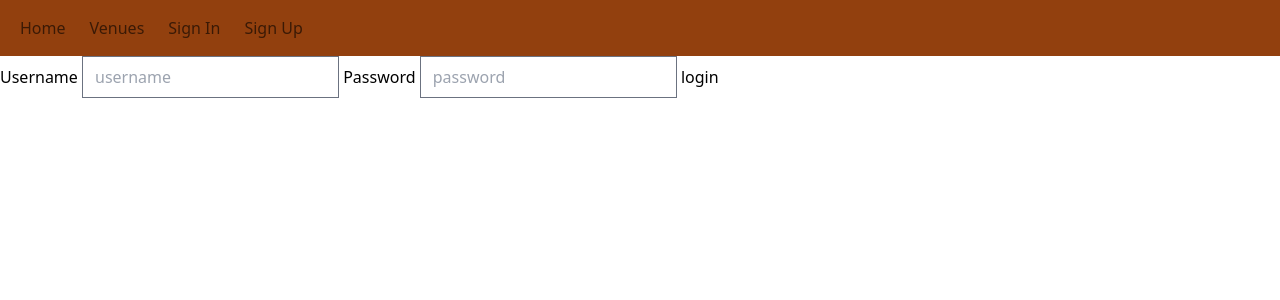
After one commit to maciejbentkowski/knajping-demo-django, a Django app: page /login/ in a window 1280 px wide. The commit adds this page. Shown: the top 300 px of the page. Run offline with Django 5.2, Linux system fonts and the light colour scheme; style sheets or scripts are compiled from the project's sources; some libraries are stand-ins or nearby versions.

Commit message:
Added possibility to create user and log in

```diff
--- a/templates/header.html
+++ b/templates/header.html
@@ -18,12 +18,18 @@
           <li class="mb-4 lg:mb-0 lg:pe-2">
             <a class="block text-black/60 transition duration-200 hover:text-black/80 hover:ease-in-out focus:text-black/80 active:text-black/80 motion-reduce:transition-none dark:text-white/60 dark:hover:text-white/80 dark:focus:text-white/80 dark:active:text-white/80 lg:px-2" href="{% url 'venues:venues'%}">Venues</a>
           </li>
-          <li class="mb-4 lg:mb-0 lg:pe-2">
-            <a class="block text-black/60 transition duration-200 hover:text-black/80 hover:ease-in-out focus:text-black/80 active:text-black/80 motion-reduce:transition-none dark:text-white/60 dark:hover:text-white/80 dark:focus:text-white/80 dark:active:text-white/80 lg:px-2" href="#!">Pricing</a>
-          </li>
-          <li class="mb-2 lg:mb-0 lg:pe-2">
-            <a class="block text-black/60 transition duration-200 hover:text-black/80 hover:ease-in-out focus:text-black/80 active:text-black/80 motion-reduce:transition-none dark:text-white/60 dark:hover:text-white/80 dark:focus:text-white/80 dark:active:text-white/80 lg:px-2" href="#!">About</a>
-          </li>
+          {% if request.user.is_authenticated %}
+              <li class="mb-4 lg:mb-0 lg:pe-2">
+                  <a class="block text-black/60 transition duration-200 hover:text-black/80 hover:ease-in-out focus:text-black/80 active:text-black/80 motion-reduce:transition-none dark:text-white/60 dark:hover:text-white/80 dark:focus:text-white/80 dark:active:text-white/80 lg:px-2" href="{% url 'venues:logout'%}">Logout</a>
+              </li>
+          {% else %}
+            <li class="mb-4 lg:mb-0 lg:pe-2">
+                <a class="block text-black/60 transition duration-200 hover:text-black/80 hover:ease-in-out focus:text-black/80 active:text-black/80 motion-reduce:transition-none dark:text-white/60 dark:hover:text-white/80 dark:focus:text-white/80 dark:active:text-white/80 lg:px-2" href="{% url 'venues:login'%}">Sign In</a>
+            </li>
+            <li class="mb-4 lg:mb-0 lg:pe-2">
+                <a class="block text-black/60 transition duration-200 hover:text-black/80 hover:ease-in-out focus:text-black/80 active:text-black/80 motion-reduce:transition-none dark:text-white/60 dark:hover:text-white/80 dark:focus:text-white/80 dark:active:text-white/80 lg:px-2" href="{% url 'venues:register'%}">Sign Up</a>
+            </li>
+          {% endif %}
         </ul>
       </div>
     </div>
--- a/templates/main.html
+++ b/templates/main.html
@@ -14,6 +14,14 @@
 <body class = 'w-full'>
     {% include 'header.html' %}
 
+    {% if messages %}
+    <ul class="messages">
+        {% for message in messages %}
+        <li>{{ message }}</li>
+        {% endfor %}
+    </ul>
+    {% endif %}
+
     {% block content %}
 
 
--- /dev/null
+++ b/venues/templates/venues/create_session.html
@@ -0,0 +1,19 @@
+{% extends 'main.html' %}
+
+
+{% block content %}
+    <div>
+        <form method="POST" action="">
+            {% csrf_token %}
+
+            <label>Username</label>
+            <input type="text" name="username" placeholder="username" />
+
+
+            <label>Password</label>
+            <input type="password" name="password" placeholder="password" />
+
+            <input type="submit" value="login" />
+        </form>
+    </div>
+{% endblock content %}
--- a/venues/urls.py
+++ b/venues/urls.py
@@ -4,6 +4,11 @@ from . import views
 app_name = "venues"
 
 urlpatterns = [
+
+    path('login/', views.create_session, name="login"),
+    path('logout/', views.destroy_session, name="logout"),
+    path('register/', views.register_user, name="register"),
+
     path('', views.index, name='index'),
     path('venues/', views.venues, name='venues'),
     path('venues/<str:pk>/', views.detail, name='detail'),
--- a/venues/views.py
+++ b/venues/views.py
@@ -1,9 +1,64 @@
+from django.shortcuts import render, redirect
+from django.contrib import messages
+from django.contrib.auth.decorators import login_required
+from django.contrib.auth.models import User
+from django.contrib.auth import authenticate, login, logout
 from django.http import Http404
-from django.shortcuts import render, redirect
-
+from django.contrib.auth.forms import UserCreationForm
 from .models import Venue
 from .forms import VenueForm
+
+
 # Create your views here.
+
+
+def create_session(request):
+    page = 'login'
+    if request.user.is_authenticated:
+        return redirect('home')
+
+    if request.method == "POST":
+        username = request.POST.get('username').lower()
+        password = request.POST.get('password')
+
+        try:
+            user = User.objects.get(username=username)
+        except:
+            messages.error(request, "User does not exist")
+
+        user = authenticate(request, username=username, password=password)
+
+        if user is not None:
+            login(request, user)
+            return redirect('venues:index')
+        else:
+            messages.error(request, "Invalid username or password")
+
+    context = {'page': page}
+    return render(request, "venues/create_session.html", context)
+
+
+def destroy_session(request):
+    logout(request)
+    return redirect('venues:index')
+
+
+def register_user(request):
+    form = UserCreationForm()
+
+    if request.method == 'POST':
+        form = UserCreationForm(request.POST)
+        if form.is_valid():
+            user = form.save(commit=False)
+            user.username = user.username.lower()
+            user.save()
+            login(request, user)
+            return redirect('venues:index')
+        else:
+            messages.error(request, "An error occured")
+
+    context = {'form': form}
+    return render(request, 'venues/create_user.html', context)
 
 
 def index(request):
@@ -14,7 +69,7 @@ def index(request):
 
 def detail(request, pk):
     try:
-        venue = Venue.objects.get(id = pk)
+        venue = Venue.objects.get(id=pk)
     except Venue.DoesNotExist:
         raise Http404("Venue does not exist")
     return render(request, "venues/detail.html", {"venue": venue})
@@ -26,6 +81,7 @@ def venues(request):
     return render(request, 'venues/venues.html', context)
 
 
+@login_required(login_url='venues:login')
 def create_venue(request):
     form = VenueForm()
     if request.method == 'POST':
@@ -37,6 +93,7 @@ def create_venue(request):
     return render(request, 'venues/venue_form.html', context)
 
 
+@login_required(login_url='venues:login')
 def update_venue(request, pk):
     venue = Venue.objects.get(id=pk)
     form = VenueForm(instance=venue)
@@ -51,6 +108,7 @@ def update_venue(request, pk):
     return render(request, 'venues/venue_form.html', context)
 
 
+@login_required(login_url='venues:login')
 def delete_venue(request, pk):
     venue = Venue.objects.get(id=pk)
     if request.method == 'POST':
```
Also changed, not shown: venues/templates/venues/create_user.html (added, +13 -0 lines).
